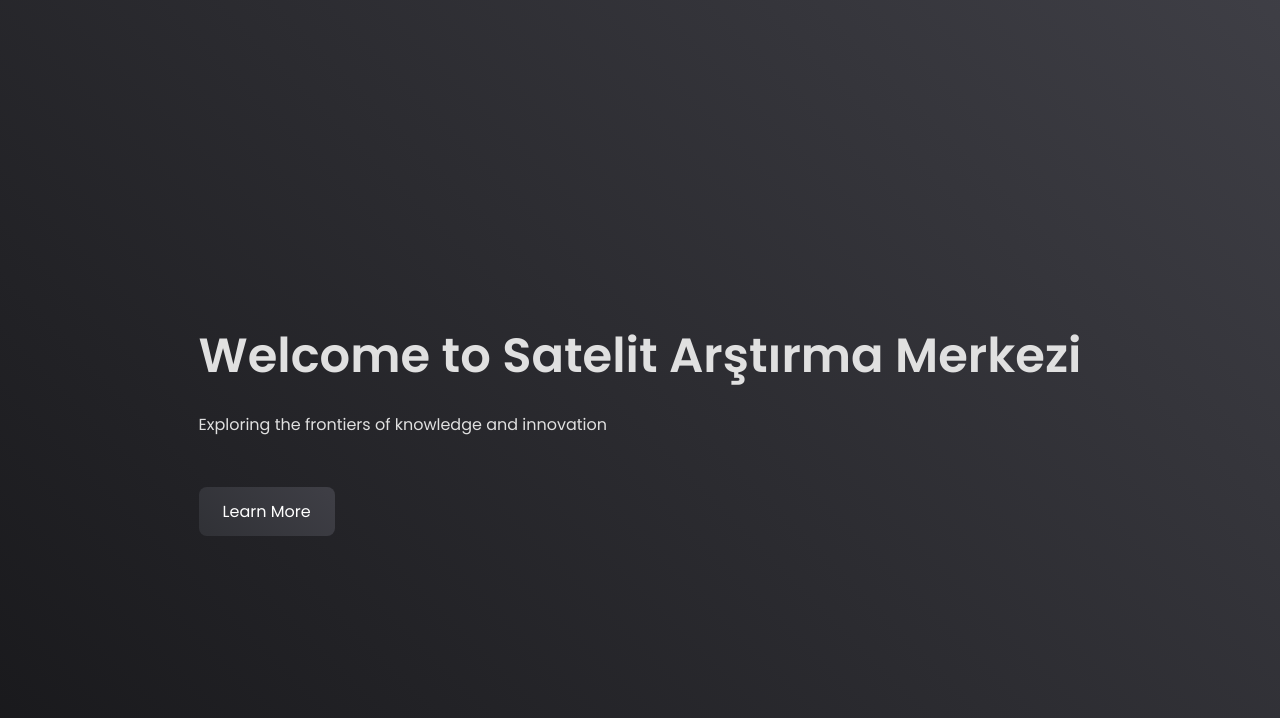
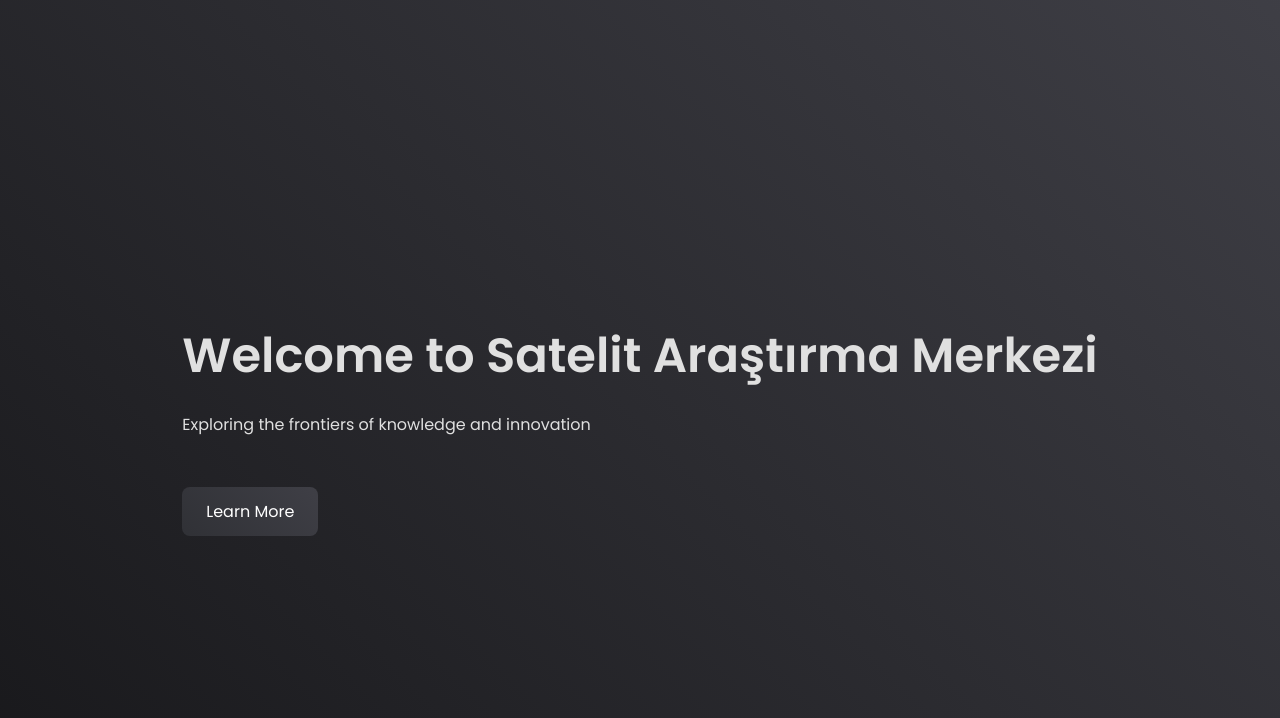
Before and after one commit to SutanSayyid/Satelit-Website, a plain HTML site: page index.html in a window 1280 px wide. Shown: the part 82-800 px from the top of the page. Drawn offline with Linux system fonts and the light colour scheme; no server answers.

Commit message:
Update index.html

```diff
--- a/index.html
+++ b/index.html
@@ -29,7 +29,7 @@
     <main>
         <section id="hero">
             <div class="container">
-                <h1>Welcome to Satelit Arştırma Merkezi</h1>
+                <h1>Welcome to Satelit Araştırma Merkezi</h1>
                 <p>Exploring the frontiers of knowledge and innovation</p>
                 <a href="#about" class="button">Learn More</a>
             </div>
```
